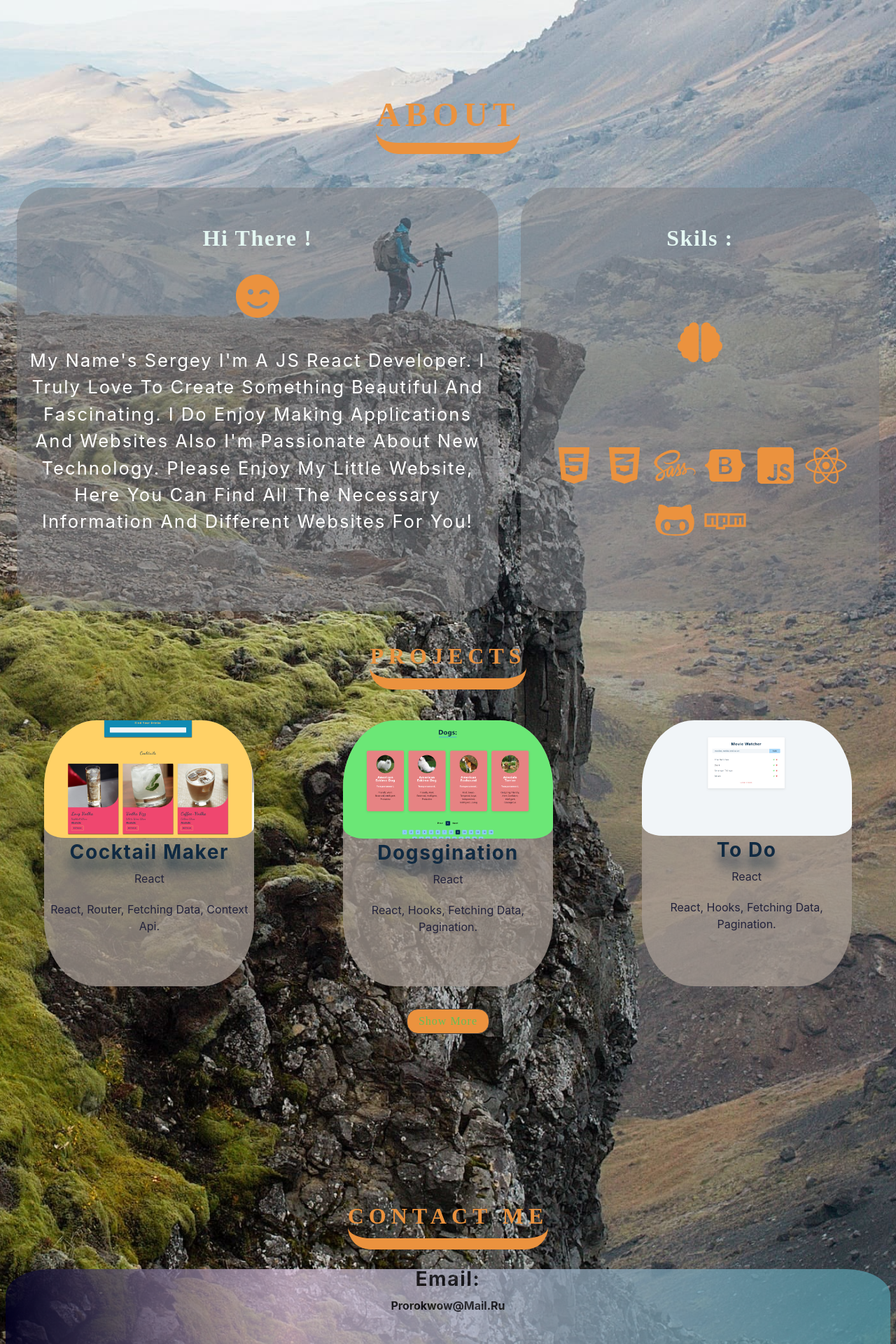
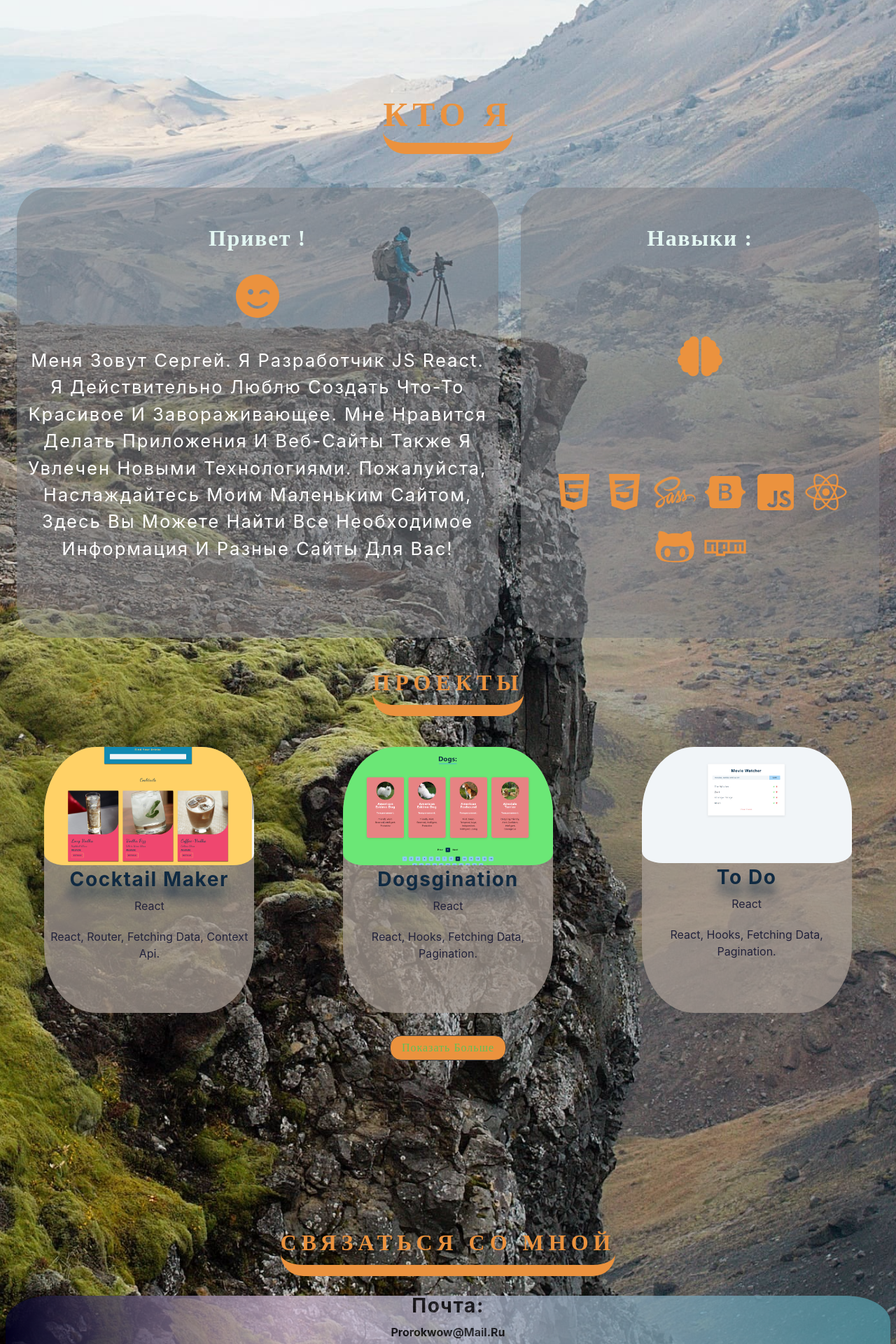
Before and after one commit to matt6852/portfolio, a React (Create React App) app: page / in a window 1280 px wide. Shown: the part 780-2700 px from the top of the page at 70% size. Built offline with nearby package versions, Linux system fonts and the light colour scheme.

Commit message:
transleted into Russion

```diff
--- a/src/components/contacts.js
+++ b/src/components/contacts.js
@@ -8,18 +8,18 @@ const Contacts = () => {
   return (
     <div id="contacts">
       <div className="projects__title">
-        <h2 className="projects__title-text">contact me</h2>
+        <h2 className="projects__title-text">Связаться со мной</h2>
       </div>
       <div className="contacts__center">
-        <h3>email:</h3>
+        <h3>Почта:</h3>
         <div className="footer_flex">
           <p>prorokwow@mail.ru</p>
           <div>
-            <h3>telegram:</h3>
+            <h3>Телеграм:</h3>
             <p>@Sergey_Ball</p>
           </div>
           <div>
-            <h3>Social:</h3>
+            <h3>Медия:</h3>
             <div className="socila-flex">
               <a href="https://www.facebook.com/profile.php?id=100023386068140">
                 {" "}
--- a/src/components/header.js
+++ b/src/components/header.js
@@ -15,7 +15,7 @@ const header = () => {
               <span className="banner word-2">
                 React{" "}
                 <Link className="click" to="/contacts">
-                  Hire me!
+                  Нанять меня!
                 </Link>
               </span>
               <span className="banner word-3">JavaScript</span>
--- a/src/components/projects.js
+++ b/src/components/projects.js
@@ -4,12 +4,12 @@ import Card from "./card";
 
 const Projects = ( {data} ) => {
   const[show,setShow] =useState(false)
-  console.log(show);
+  // console.log(show);
 
   return (
     <section id="projects" className="py-5">
       <div className="projects__title">
-        <h2 className="projects__title-text">projects</h2>
+        <h2 className="projects__title-text">Проекты</h2>
       </div>
 
       {show ? (
@@ -34,7 +34,7 @@ const Projects = ( {data} ) => {
       <div className="center">
         <button className="click-2" onClick={() => setShow(!show)}>
           {" "}
-          {show ? "show less" : "show more"}{" "}
+          {show ? "Показать меньше" : "Показать больше"}{" "}
         </button>
       </div>
     </section>
--- a/src/components/section.js
+++ b/src/components/section.js
@@ -16,39 +16,42 @@ const Section = () => {
     return (
       <section id="about">
         <div className="about__title">
-        <h2 className="about__title-text">about</h2>
+          <h2 className="about__title-text">Кто я</h2>
         </div>
         <div className="container__about-center">
           <div className="about__bio flex-items">
-          <h3 className="about__bio-title">Hi there !</h3>
-          <div className="brain"><FaSmileWink/></div>
+            <h3 className="about__bio-title">Привет !</h3>
+            <div className="brain">
+              <FaSmileWink />
+            </div>
             <p className="about__bio-text">
-            My name's Sergey I'm a JS React developer. I truly love to
-            create something beautiful and fascinating. I do enjoy making
-            applications and websites also I'm passionate about new technology.
-            Please enjoy my little website, here you can find all the necessary
-            information and different websites for you!
+              Меня зовут Сергей. Я разработчик JS React. Я действительно люблю
+              создать что-то красивое и завораживающее. Мне нравится делать
+              приложения и веб-сайты также я увлечен новыми технологиями.
+              Пожалуйста, наслаждайтесь моим маленьким сайтом, здесь вы можете
+              найти все необходимое информация и разные сайты для вас!
             </p>
           </div>
           <div className="about__skils flex-items">
-          <h3 className="about__skils-title">Skils :</h3>
-          <div className="brain"><FaBrain/></div>
+            <h3 className="about__skils-title">Навыки :</h3>
+            <div className="brain">
+              <FaBrain />
+            </div>
 
             <div className="about__skils-items">
-            <FaHtml5 className ="item"/>
-            <FaCss3Alt className ="item" />
-            <FaSass className ="item"/>
-            <FaBootstrap className = "item"/>
-            <FaJsSquare className ="item"/>
-            <FaReact className = "item"/>
-            <FaGithubAlt className ="item"/>
-            <FaNpm className = "item"/>
-
+              <FaHtml5 className="item" />
+              <FaCss3Alt className="item" />
+              <FaSass className="item" />
+              <FaBootstrap className="item" />
+              <FaJsSquare className="item" />
+              <FaReact className="item" />
+              <FaGithubAlt className="item" />
+              <FaNpm className="item" />
             </div>
           </div>
         </div>
       </section>
-    )
+    );
 }
 
 export default Section
--- a/src/data.js
+++ b/src/data.js
@@ -15,17 +15,17 @@ export const links = [
   {
     id: 2,
     url: "/about",
-    text: "about",
+    text: "кто я",
   },
   {
     id: 3,
     url: "/projects",
-    text: "projects",
+    text: "Проекты",
   },
   {
     id: 4,
     url: "/contacts",
-    text: "contact",
+    text: "Контакты",
   },
 
 ];
```
Lines whose indentation alone changed are shown as unchanged.
